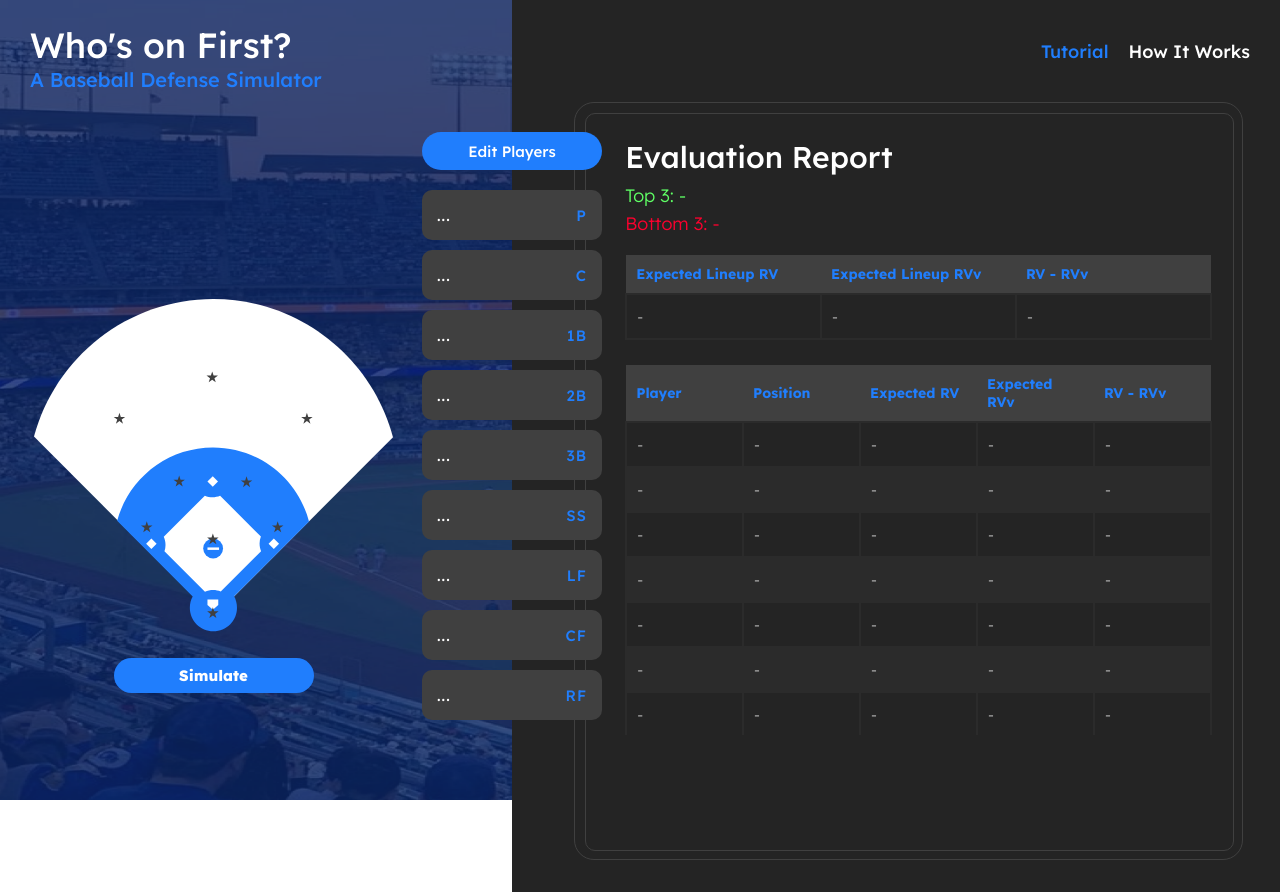
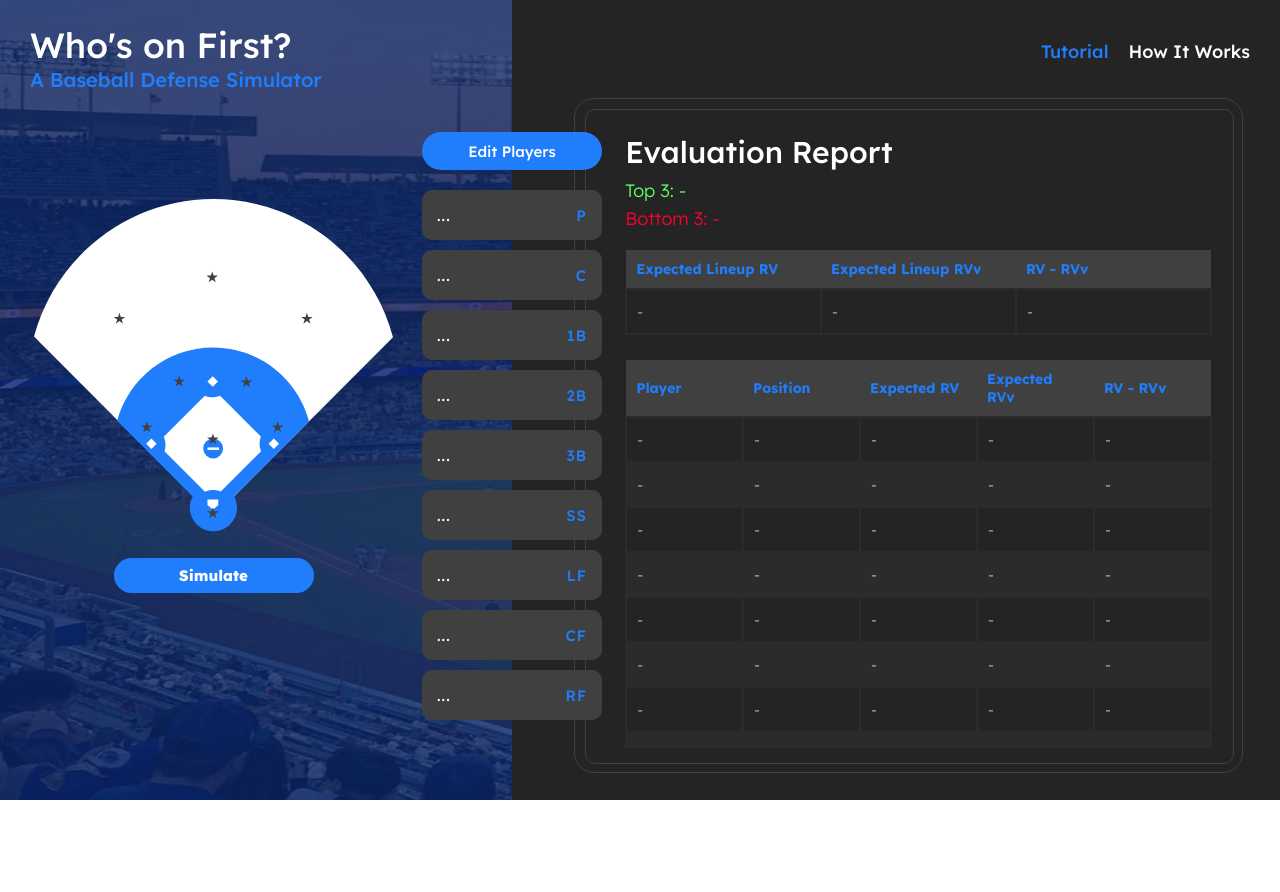
Before and after one commit to tsaichenlin/smt, a React (Create React App) app: page /sim in a window 1280 px wide. After the commit the page ends 800 px from the top, so only its background shows below. Built offline with nearby package versions, Linux system fonts and the light colour scheme.

Commit message:
Fix scroll issues of simulation page

```diff
--- a/src/components/Report.js
+++ b/src/components/Report.js
@@ -7,7 +7,8 @@ const Container = styled.div`
   padding: 10px 50px;
   box-sizing: border-box;
   padding-right: 30px;
-  height: 630px;
+  height: 100%;
+  padding-bottom: 25px;
 `;
 
 const Title = styled.h2`
@@ -76,7 +77,7 @@ const Td = styled.td`
 const ScrollSection = styled.div`
   overflow-y: auto;
   overflow-x: auto;
-  max-height: calc(100vh - 430px);
+  max-height: calc(100% - 250px);
   &::-webkit-scrollbar {
     width: 4px;
     height: 4px;
@@ -201,7 +202,6 @@ function Report() {
 
   useEffect(() => {}, [response]);
   return (
-    <div>
     <Container>
       <Title>Evaluation Report</Title>
       <div style={{ marginBottom: "20px" }}>
@@ -226,10 +226,7 @@ function Report() {
         </thead>
         <tbody>
           <Tr>
-              <Td>
-                {" "}
-                {response.RV_lineup ? response.RV_lineup.toFixed(2) : "-"}
-              </Td>
+            <Td> {response.RV_lineup ? response.RV_lineup.toFixed(2) : "-"}</Td>
 
             <Td>
               {(Number(pitcherData?.pitcher_value) || 0) +
@@ -310,7 +307,6 @@ function Report() {
         </Table>
       </ScrollSection>
     </Container>
-    </div>
   );
 }
 
--- a/src/pages/Simulator.js
+++ b/src/pages/Simulator.js
@@ -28,17 +28,12 @@ const Div = styled.div`
     z-index: -1;
   }
   overflow: hidden;
-  &::-webkit-scrollbar {
-    width: 0px;
-    height: 0px;
-  }
 `;
 
 const Content = styled.div`
   display: flex;
   position: relative;
-  min-height: calc(100vh);
-
+  min-height: calc(100vh - 200px);
   box-sizing: border-box;
   &::-webkit-scrollbar {
     width: 0px;
@@ -58,7 +53,7 @@ const BgLineContainer = styled.div`
   justify-content: center;
   padding-left: 25px;
   box-sizing: border-box;
-  overflow: auto;
+  overflow: hidden;
 `;
 const BgLine = styled.div`
   border: solid 1px var(--gray);
@@ -70,7 +65,7 @@ const BgLine = styled.div`
   top: 0;
   right: 0;
   box-sizing: border-box;
-
+  overflow: hidden;
   &::before {
     border-radius: 10px;
 
```
Lines whose indentation alone changed are shown as unchanged.
